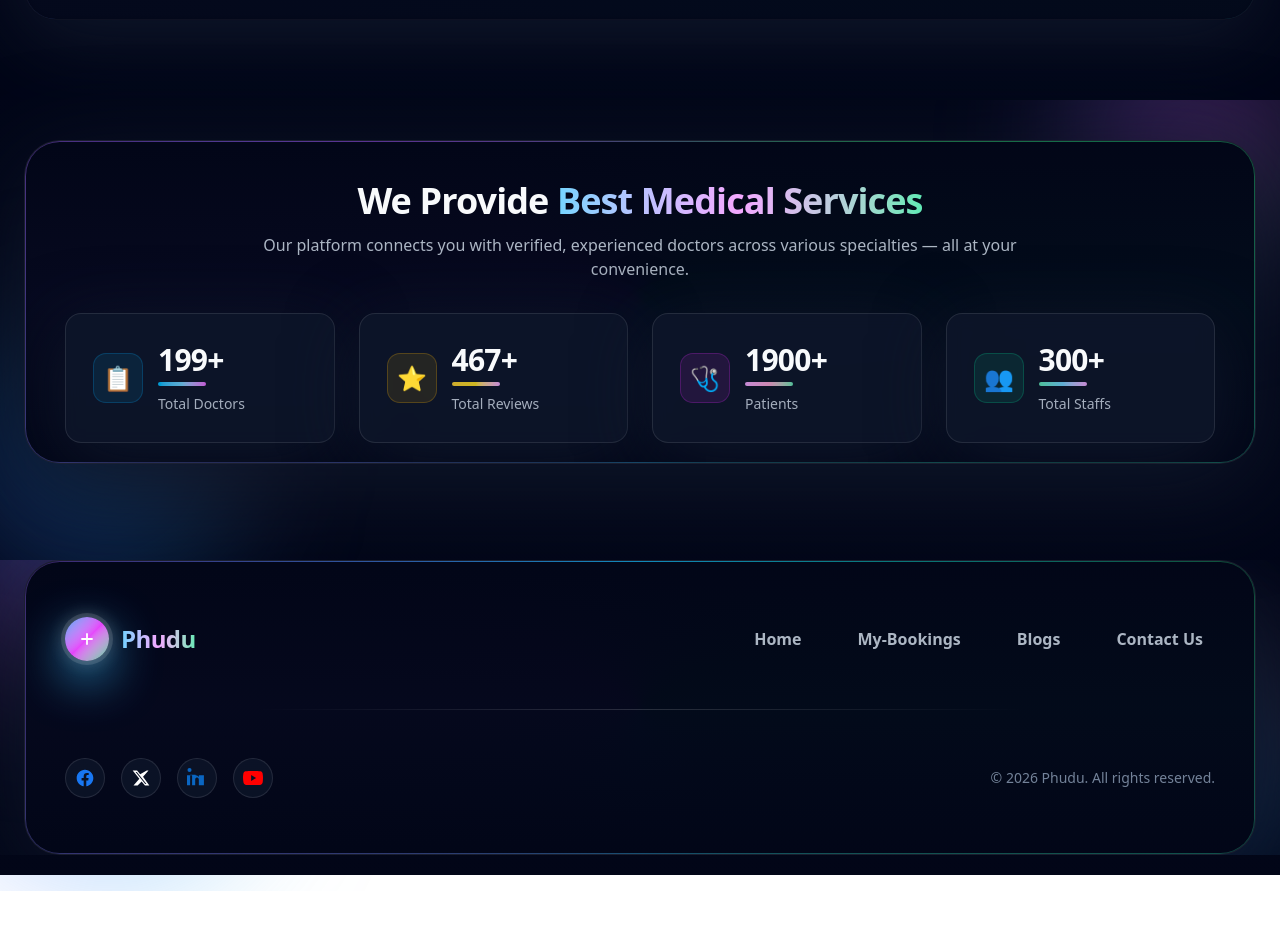
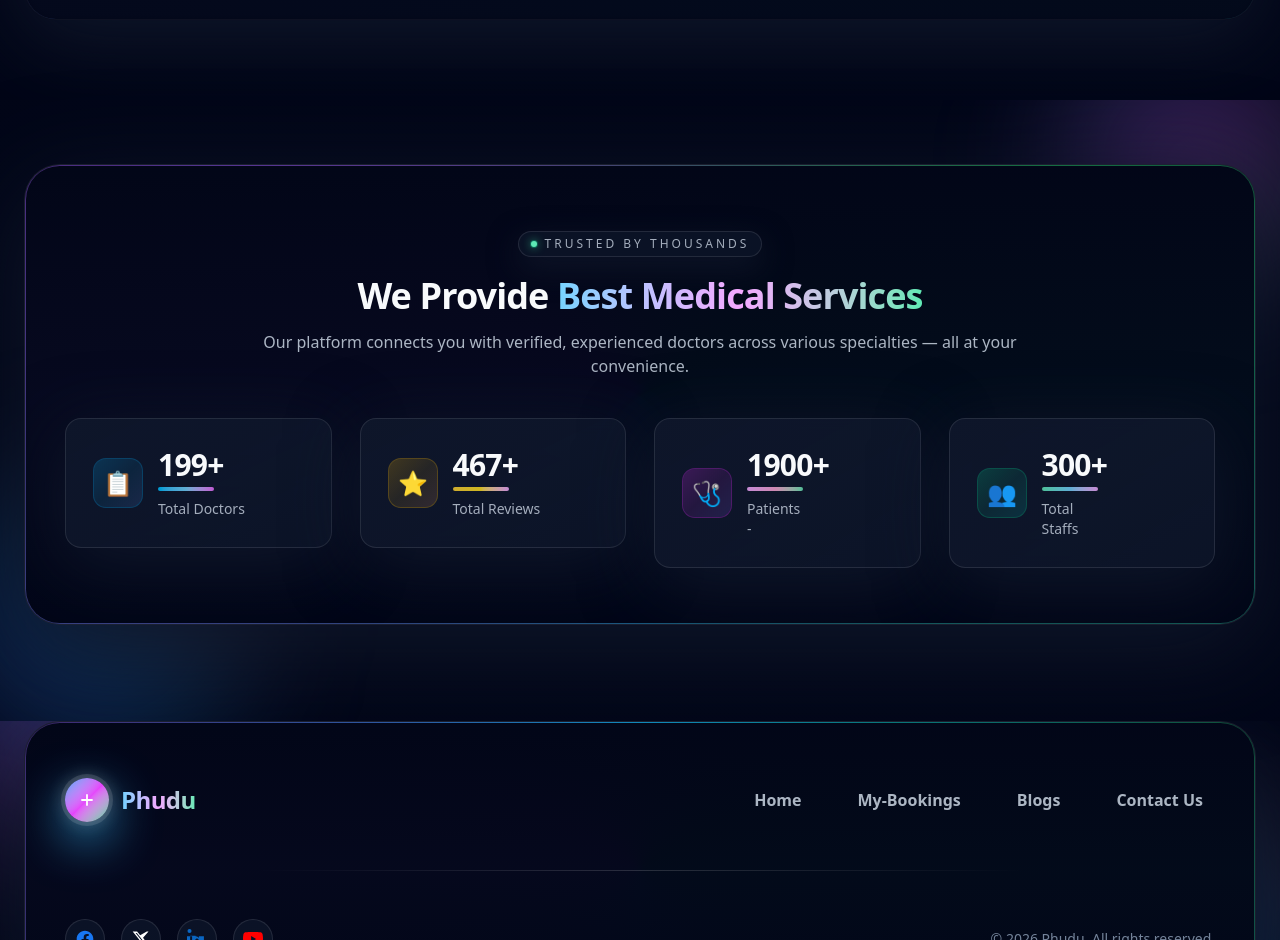
Before and after one commit to DevSiam420/Medical-Appointment-Booking-Application, a React (Vite) app: page / in a window 1280 px wide. Shown: the part 2039-2979 px from the top of the page. Before the commit the page ends 2930 px from the top, so only its background shows below. Built offline with nearby package versions, Linux system fonts and the light colour scheme.

Commit message:
project done

```diff
--- a/src/Pages/Review/Review.jsx
+++ b/src/Pages/Review/Review.jsx
@@ -2,7 +2,7 @@ import React from "react";
 
 const Review = () => {
   return (
-    <div className="mx-auto max-w-7xl px-4 sm:px-6 my-10 relative">
+    <div className="mx-auto max-w-7xl px-4 sm:px-6 my-16 relative">
       {/* background glows to match rest of UI */}
       <div className="pointer-events-none absolute -top-32 -right-10 h-64 w-64 rounded-full bg-gradient-to-br from-sky-500/30 via-fuchsia-500/25 to-emerald-400/30 blur-3xl -z-10" />
       <div className="pointer-events-none absolute -bottom-32 -left-10 h-72 w-72 rounded-full bg-gradient-to-tr from-indigo-500/30 via-sky-500/25 to-rose-500/25 blur-3xl -z-10" />
@@ -23,9 +23,18 @@ const Review = () => {
           <div className="absolute -top-24 left-1/2 -translate-x-1/2 w-[80%] h-36 rounded-full bg-gradient-to-r from-sky-500/15 via-fuchsia-500/15 to-emerald-400/15 blur-2xl" />
         </div>
 
-        <div className="relative px-6 sm:px-10 sm:py-5">
-          <div className="mt-5 text-center">
-            <h2 className="text-2xl sm:text-3xl md:text-4xl font-extrabold tracking-tight text-slate-50">
+        <div className="relative px-6 sm:px-10 py-10 sm:py-12 lg:py-14">
+          {/* Heading */}
+          <div className="mt-2 text-center">
+            <div className="inline-flex items-center gap-2 rounded-full border border-white/10 bg-slate-900/70 px-3 py-1 text-[0.65rem] sm:text-xs uppercase tracking-[0.25em] text-slate-300/80 shadow-[0_10px_30px_rgba(15,23,42,0.9)]">
+              <span className="relative flex h-1.5 w-1.5">
+                <span className="absolute inline-flex h-full w-full rounded-full bg-emerald-400/70 opacity-70 animate-ping" />
+                <span className="relative inline-flex h-1.5 w-1.5 rounded-full bg-emerald-300 shadow-[0_0_8px_rgba(52,211,153,0.9)]" />
+              </span>
+              Trusted by thousands
+            </div>
+
+            <h2 className="mt-4 text-2xl sm:text-3xl md:text-4xl font-extrabold tracking-tight text-slate-50 leading-tight">
               We Provide{" "}
               <span className="bg-gradient-to-r from-sky-300 via-fuchsia-300 to-emerald-300 bg-clip-text text-transparent">
                 Best Medical Services
@@ -37,20 +46,24 @@ const Review = () => {
             </p>
           </div>
 
-          <div className="mt-8 grid grid-cols-1 sm:grid-cols-2 lg:grid-cols-4 gap-4 sm:gap-6">
+          {/* Stats */}
+          <div className="mt-10 grid grid-cols-1 sm:grid-cols-2 lg:grid-cols-4 gap-4 sm:gap-6 lg:gap-7">
             {/* stat 1 */}
             <div className="group relative">
               <div className="absolute -inset-px rounded-2xl bg-gradient-to-br from-sky-500/0 via-sky-500/25 to-fuchsia-500/0 opacity-0 blur-xl transition-opacity duration-500 group-hover:opacity-100" />
-              <div className="relative rounded-2xl border border-white/10 bg-slate-900/85 backdrop-blur p-6 sm:p-7 shadow-[0_16px_70px_rgba(15,23,42,1)] transition-all duration-400 group-hover:-translate-y-1.5 group-hover:shadow-[0_22px_90px_rgba(15,23,42,1)]">
+              <div className="relative rounded-2xl border border-white/10 bg-gradient-to-br from-slate-900/95 via-slate-900/90 to-slate-900/80 backdrop-blur p-6 sm:p-7 shadow-[0_16px_70px_rgba(15,23,42,1)] transition-all duration-400 group-hover:-translate-y-1.5 group-hover:shadow-[0_22px_90px_rgba(15,23,42,1)]">
                 <div className="flex items-center gap-4">
-                  <div className="w-12 h-12 grid place-items-center rounded-xl bg-sky-500/10 text-sky-300 ring-1 ring-sky-500/30">
-                    <span className="text-2xl">📋</span>
+                  <div className="relative w-12 h-12 grid place-items-center rounded-xl bg-sky-500/10 text-sky-300 ring-1 ring-sky-500/30 overflow-hidden">
+                    <div className="pointer-events-none absolute inset-0 bg-gradient-to-br from-sky-500/20 via-transparent to-fuchsia-400/10 opacity-60" />
+                    <span className="relative text-2xl transition-transform duration-300 group-hover:scale-110">
+                      📋
+                    </span>
                   </div>
                   <div>
                     <div className="text-3xl font-extrabold tracking-tight text-slate-50">
                       199+
                     </div>
-                    <div className="mt-1 h-1 w-12 rounded-full bg-gradient-to-r from-sky-400 via-sky-300 to-fuchsia-400 opacity-80" />
+                    <div className="mt-1 h-1 w-14 rounded-full bg-gradient-to-r from-sky-400 via-sky-300 to-fuchsia-400 opacity-80" />
                     <div className="mt-2 text-sm text-slate-300/80">
                       Total Doctors
                     </div>
@@ -62,16 +75,19 @@ const Review = () => {
             {/* stat 2 */}
             <div className="group relative">
               <div className="absolute -inset-px rounded-2xl bg-gradient-to-br from-amber-400/0 via-amber-400/25 to-fuchsia-500/0 opacity-0 blur-xl transition-opacity duration-500 group-hover:opacity-100" />
-              <div className="relative rounded-2xl border border-white/10 bg-slate-900/85 backdrop-blur p-6 sm:p-7 shadow-[0_16px_70px_rgba(15,23,42,1)] transition-all duration-400 group-hover:-translate-y-1.5 group-hover:shadow-[0_22px_90px_rgba(15,23,42,1)]">
+              <div className="relative rounded-2xl border border-white/10 bg-gradient-to-br from-slate-900/95 via-slate-900/90 to-slate-900/80 backdrop-blur p-6 sm:p-7 shadow-[0_16px_70px_rgba(15,23,42,1)] transition-all duration-400 group-hover:-translate-y-1.5 group-hover:shadow-[0_22px_90px_rgba(15,23,42,1)]">
                 <div className="flex items-center gap-4">
-                  <div className="w-12 h-12 grid place-items-center rounded-xl bg-amber-400/10 text-amber-300 ring-1 ring-amber-400/30">
-                    <span className="text-2xl">⭐️</span>
+                  <div className="relative w-12 h-12 grid place-items-center rounded-xl bg-amber-400/10 text-amber-300 ring-1 ring-amber-400/30 overflow-hidden">
+                    <div className="pointer-events-none absolute inset-0 bg-gradient-to-br from-amber-400/20 via-transparent to-fuchsia-400/10 opacity-60" />
+                    <span className="relative text-2xl transition-transform duration-300 group-hover:scale-110">
+                      ⭐️
+                    </span>
                   </div>
                   <div>
                     <div className="text-3xl font-extrabold tracking-tight text-slate-50">
                       467+
                     </div>
-                    <div className="mt-1 h-1 w-12 rounded-full bg-gradient-to-r from-amber-300 via-yellow-300 to-fuchsia-300 opacity-80" />
+                    <div className="mt-1 h-1 w-14 rounded-full bg-gradient-to-r from-amber-300 via-yellow-300 to-fuchsia-300 opacity-80" />
                     <div className="mt-2 text-sm text-slate-300/80">
                       Total Reviews
                     </div>
@@ -83,18 +99,21 @@ const Review = () => {
             {/* stat 3 */}
             <div className="group relative">
               <div className="absolute -inset-px rounded-2xl bg-gradient-to-br from-fuchsia-500/0 via-fuchsia-500/25 to-sky-500/0 opacity-0 blur-xl transition-opacity duration-500 group-hover:opacity-100" />
-              <div className="relative rounded-2xl border border-white/10 bg-slate-900/85 backdrop-blur p-6 sm:p-7 shadow-[0_16px_70px_rgba(15,23,42,1)] transition-all duration-400 group-hover:-translate-y-1.5 group-hover:shadow-[0_22px_90px_rgba(15,23,42,1)]">
+              <div className="relative rounded-2xl border border-white/10 bg-gradient-to-br from-slate-900/95 via-slate-900/90 to-slate-900/80 backdrop-blur p-6 sm:p-7 shadow-[0_16px_70px_rgba(15,23,42,1)] transition-all duration-400 group-hover:-translate-y-1.5 group-hover:shadow-[0_22px_90px_rgba(15,23,42,1)]">
                 <div className="flex items-center gap-4">
-                  <div className="w-12 h-12 grid place-items-center rounded-xl bg-fuchsia-500/10 text-fuchsia-300 ring-1 ring-fuchsia-500/30">
-                    <span className="text-2xl">🩺</span>
+                  <div className="relative w-12 h-12 grid place-items-center rounded-xl bg-fuchsia-500/10 text-fuchsia-300 ring-1 ring-fuchsia-500/30 overflow-hidden">
+                    <div className="pointer-events-none absolute inset-0 bg-gradient-to-br from-fuchsia-500/20 via-transparent to-sky-400/10 opacity-60" />
+                    <span className="relative text-2xl transition-transform duration-300 group-hover:scale-110">
+                      🩺
+                    </span>
                   </div>
                   <div>
                     <div className="text-3xl font-extrabold tracking-tight text-slate-50">
                       1900+
                     </div>
-                    <div className="mt-1 h-1 w-12 rounded-full bg-gradient-to-r from-fuchsia-300 via-pink-300 to-emerald-300 opacity-80" />
+                    <div className="mt-1 h-1 w-14 rounded-full bg-gradient-to-r from-fuchsia-300 via-pink-300 to-emerald-300 opacity-80" />
                     <div className="mt-2 text-sm text-slate-300/80">
-                      Patients
+                      Patients <br /> <p>-</p>
                     </div>
                   </div>
                 </div>
@@ -104,18 +123,21 @@ const Review = () => {
             {/* stat 4 */}
             <div className="group relative">
               <div className="absolute -inset-px rounded-2xl bg-gradient-to-br from-emerald-400/0 via-emerald-400/25 to-sky-500/0 opacity-0 blur-xl transition-opacity duration-500 group-hover:opacity-100" />
-              <div className="relative rounded-2xl border border-white/10 bg-slate-900/85 backdrop-blur p-6 sm:p-7 shadow-[0_16px_70px_rgba(15,23,42,1)] transition-all duration-400 group-hover:-translate-y-1.5 group-hover:shadow-[0_22px_90px_rgba(15,23,42,1)]">
+              <div className="relative rounded-2xl border border-white/10 bg-gradient-to-br from-slate-900/95 via-slate-900/90 to-slate-900/80 backdrop-blur p-6 sm:p-7 shadow-[0_16px_70px_rgba(15,23,42,1)] transition-all duration-400 group-hover:-translate-y-1.5 group-hover:shadow-[0_22px_90px_rgba(15,23,42,1)]">
                 <div className="flex items-center gap-4">
-                  <div className="w-12 h-12 grid place-items-center rounded-xl bg-emerald-400/10 text-emerald-300 ring-1 ring-emerald-400/30">
-                    <span className="text-2xl">👥</span>
+                  <div className="relative w-12 h-12 grid place-items-center rounded-xl bg-emerald-400/10 text-emerald-300 ring-1 ring-emerald-400/30 overflow-hidden">
+                    <div className="pointer-events-none absolute inset-0 bg-gradient-to-br from-emerald-400/20 via-transparent to-sky-400/10 opacity-60" />
+                    <span className="relative text-2xl transition-transform duration-300 group-hover:scale-110">
+                      👥
+                    </span>
                   </div>
                   <div>
                     <div className="text-3xl font-extrabold tracking-tight text-slate-50">
                       300+
                     </div>
-                    <div className="mt-1 h-1 w-12 rounded-full bg-gradient-to-r from-emerald-300 via-sky-300 to-fuchsia-300 opacity-80" />
+                    <div className="mt-1 h-1 w-14 rounded-full bg-gradient-to-r from-emerald-300 via-sky-300 to-fuchsia-300 opacity-80" />
                     <div className="mt-2 text-sm text-slate-300/80">
-                      Total Staffs
+                      Total  <br /> Staffs
                     </div>
                   </div>
                 </div>
--- a/src/components/Header/Navbar.jsx
+++ b/src/components/Header/Navbar.jsx
@@ -130,7 +130,7 @@ const Navbar = () => {
                       to="/"
                       className="group relative overflow-hidden rounded-full px-3.5 py-1.5 text-[0.9rem] font-medium text-slate-100/90 hover:text-sky-300 focus-visible:text-sky-300 hover:bg-slate-900/80 focus:bg-slate-900/80 transition-all duration-200 focus-visible:outline-none focus-visible:ring-2 focus-visible:ring-sky-400/60 focus-visible:ring-offset-0 focus-visible:ring-offset-transparent"
                     >
-                         <span className="relative z-10">Home</span>
+                      <span className="relative z-10">Home</span>
                       <span className="pointer-events-none absolute inset-x-3 bottom-1 h-px bg-gradient-to-r from-sky-500/0 via-sky-500/80 to-sky-500/0 opacity-0 group-hover:opacity-100 group-focus-visible:opacity-100 transition-opacity duration-200" />
                     </Link>
                   </li>
```
Also changed, not shown: src/Pages/Doctors/Doctors.jsx (line endings or trailing spaces).
